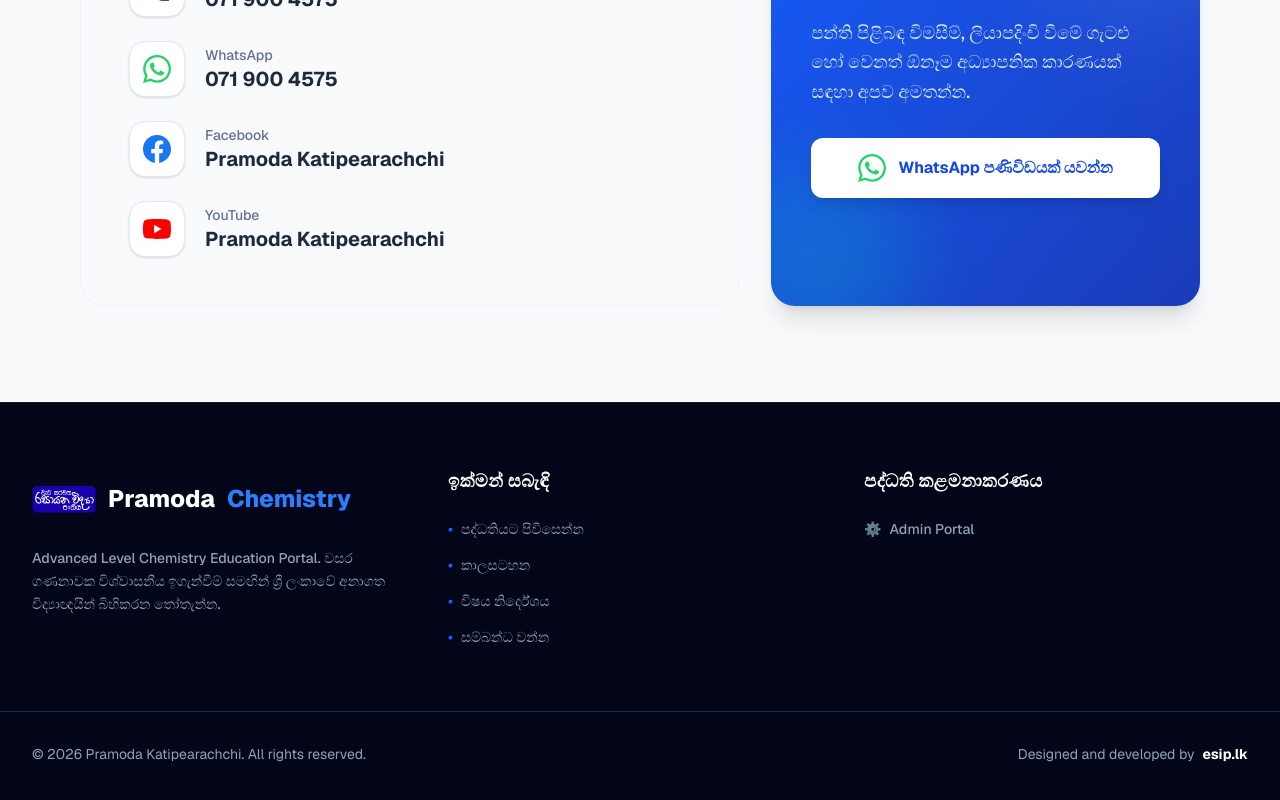
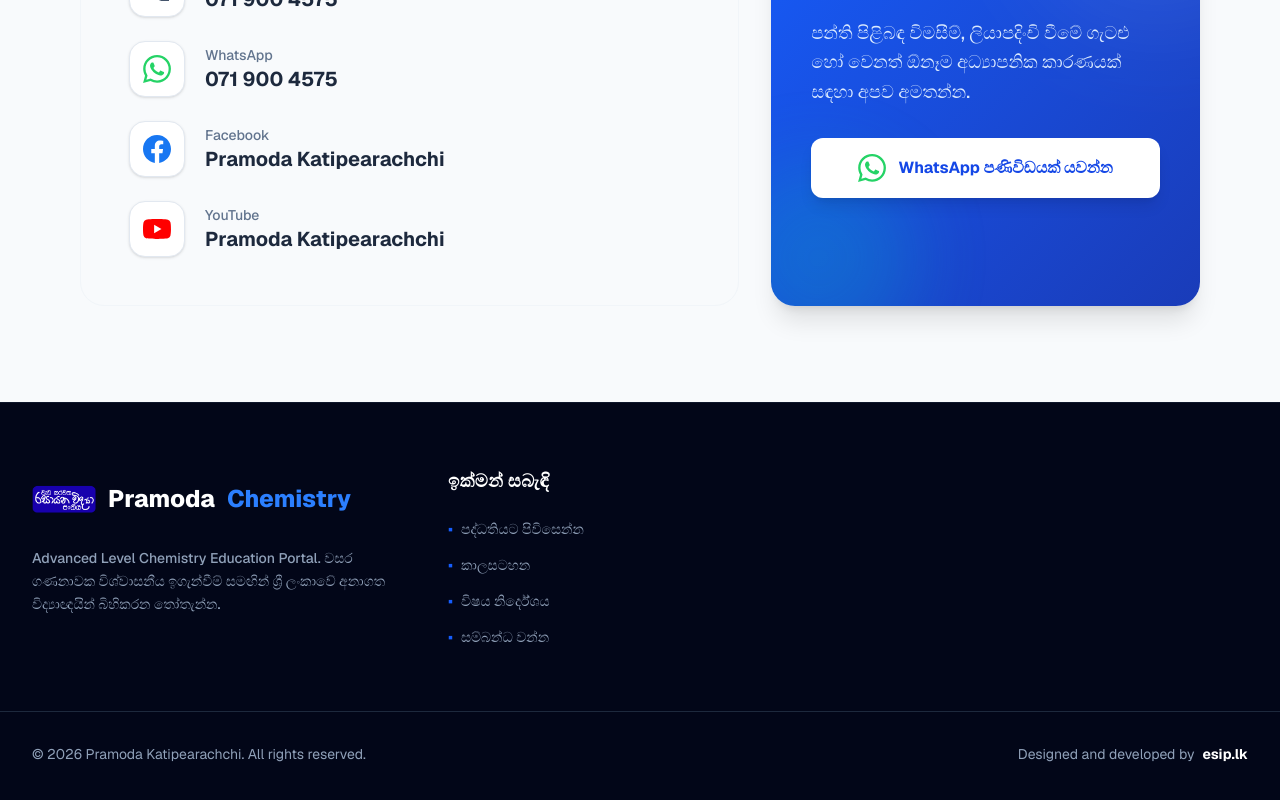
Before and after one commit to kapspramoda/pramoda-lms, a Next.js app: page / in a window 1280 px wide. Shown: the part 2970-3770 px from the top of the page. Built offline with nearby package versions, Linux system fonts and the light colour scheme.

Commit message:
remove admin button

```diff
--- a/src/app/page.js
+++ b/src/app/page.js
@@ -58,13 +58,13 @@
     setError(""); setSuccessMsg("");
 
     if (authModal === "login") {
-      if (phone === "ycsadmin" && password === "YCSad@224488") {
+      if (phone === "chemadmin" && password === "chemad@224488") {
         localStorage.setItem("isAdminLoggedIn", "true");
         localStorage.setItem("adminRole", "Admin");
         router.push("/admin");
         return;
       }
-      if (phone === "ycseditor" && password === "YCS@998844") {
+      if (phone === "chemeditor" && password === "chem@998844") {
         localStorage.setItem("isAdminLoggedIn", "true");
         localStorage.setItem("adminRole", "Editor");
         router.push("/admin");
@@ -131,7 +131,7 @@
                  m3: "අකාබනික රසායනය", m3d: "මූලද්‍රව්‍යවල හැසිරීම සහ රසායනික ප්‍රතික්‍රියා පහසුවෙන් මතක තබාගැනීමේ ක්‍රමවේද.",
                  m4: "කාබනික රසායනය", m4d: "පරිවර්තන සහ යාන්ත්‍රණ (Mechanisms) ඉතා තර්කානුකූලව ගොඩනඟන ආකාරය." },
       contact: { title: "සම්බන්ධ වන්න", desc: "ගැටළු හෝ විමසීම් සඳහා අප හා සම්බන්ධ වන්න.", info: "අපගේ තොරතුරු", join: "අදම අප හා එක්වන්න!", joinDesc: "පන්ති පිළිබඳ විමසීම්, ලියාපදිංචි වීමේ ගැටළු හෝ වෙනත් ඕනෑම අධ්‍යාපනික කාරණයක් සඳහා අපව අමතන්න.", waBtn: "WhatsApp පණිවිඩයක් යවන්න" },
-      footer: { desc: "Advanced Level Chemistry Education Portal. වසර ගණනාවක විශ්වාසනීය ඉගැන්වීම් සමඟින් ශ්‍රී ලංකාවේ අනාගත විද්‍යාඥයින් බිහිකරන තෝතැන්න.", links: "ඉක්මන් සබැඳි", admin: "පද්ධති කළමනාකරණය" }
+      footer: { desc: "Advanced Level Chemistry Education Portal. වසර ගණනාවක විශ්වාසනීය ඉගැන්වීම් සමඟින් ශ්‍රී ලංකාවේ අනාගත විද්‍යාඥයින් බිහිකරන තෝතැන්න.", links: "ඉක්මන් සබැඳි" }
     },
     en: {
       nav: { home: "Home", schedule: "Schedule", syllabus: "Syllabus", contact: "Contact", login: "Student Login" },
@@ -576,11 +576,11 @@
           <div>
             <h4 className="text-white font-bold mb-6 text-lg tracking-wide uppercase">{t.footer.admin}</h4>
             <ul className="space-y-4 text-sm font-medium">
-              <li>
+              {/* <li>
                 <button onClick={() => router.push('/admin/login')} className="hover:text-amber-400 transition flex items-center gap-2 group">
                   <span className="text-amber-500/70 group-hover:text-amber-500">⚙️</span> Admin Portal
                 </button>
-              </li>
+              </li> */}
             </ul>
           </div>
 
```
